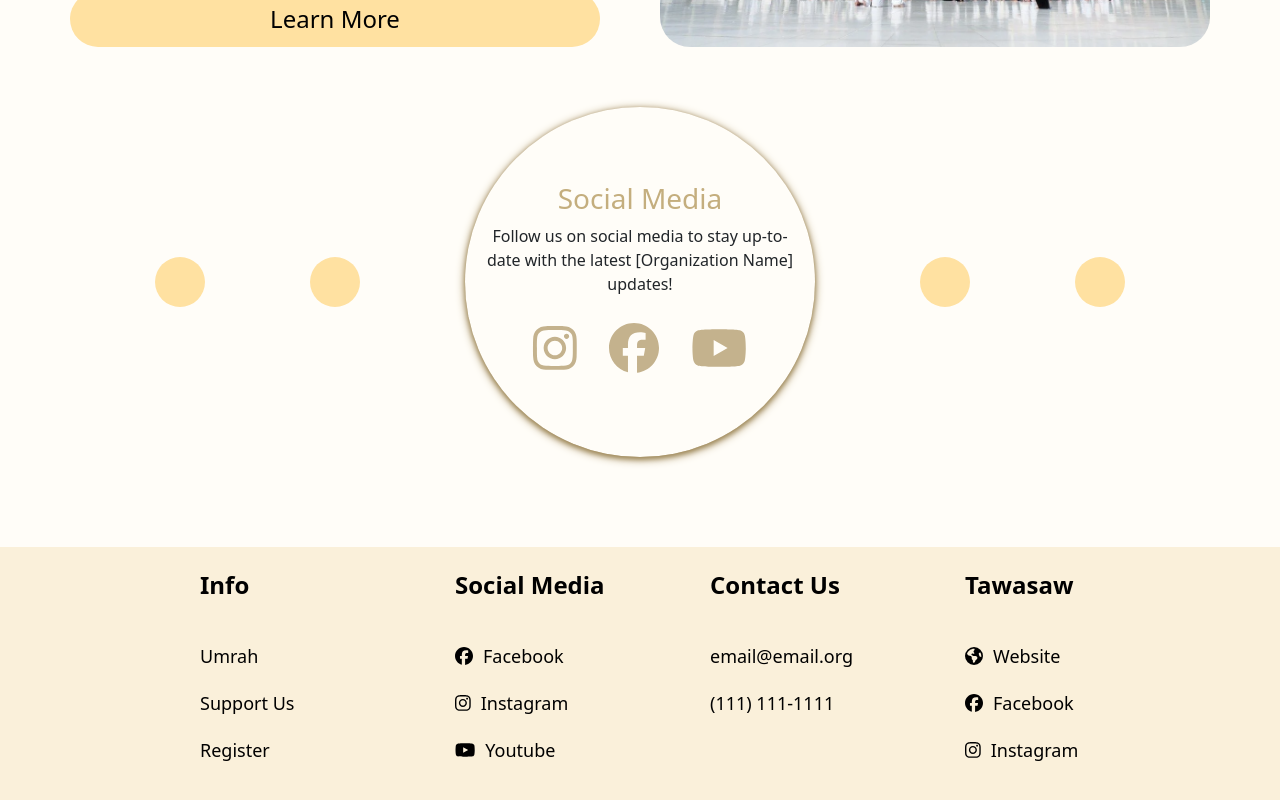
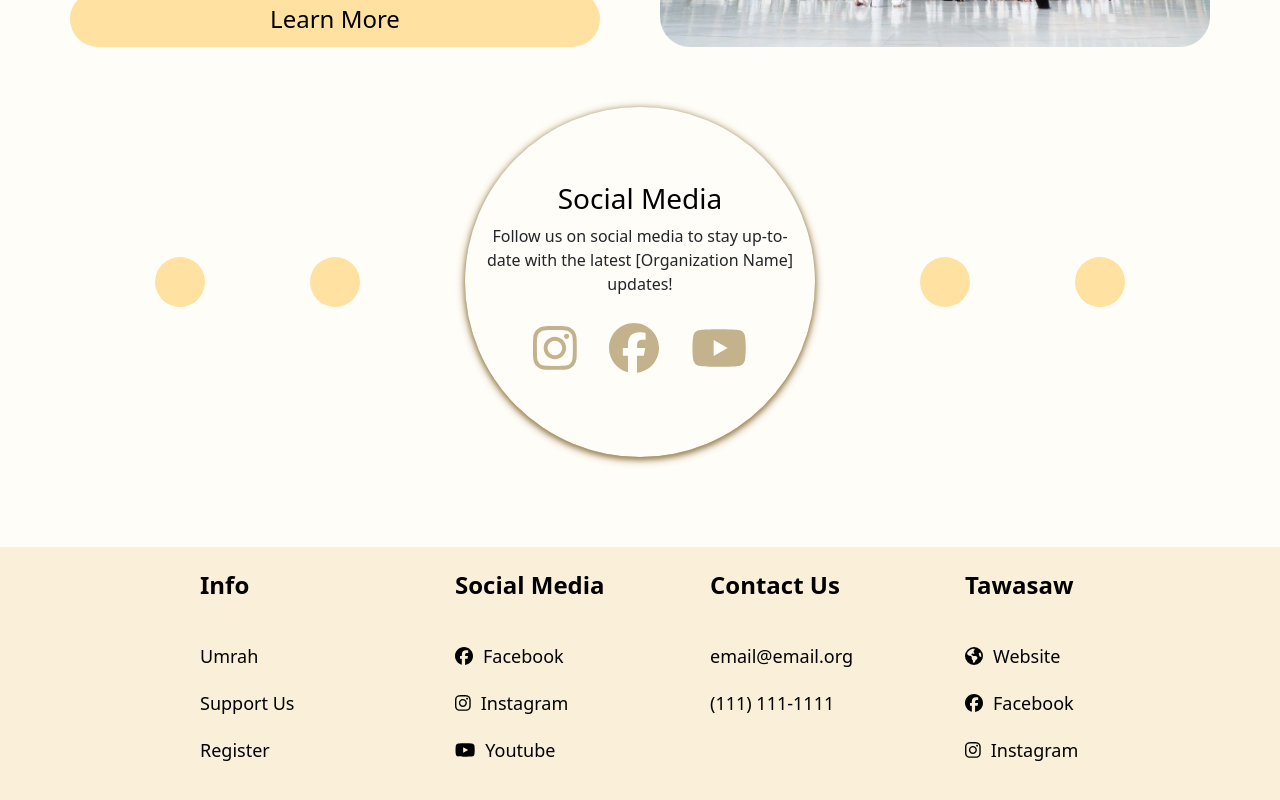
Before and after one commit to yousefh409/umrah-wesite, a React (Create React App) app: page / in a window 1280 px wide. Shown: the part 1763-2563 px from the top of the page. Built offline with nearby package versions, Linux system fonts and the light colour scheme.

Commit message:
Update home.jsx

```diff
--- a/src/pages/home.jsx
+++ b/src/pages/home.jsx
@@ -55,7 +55,7 @@ export const Home = () => (
                 {window.innerWidth > 768? <div className="decorationDot" />: <div />}
                 {window.innerWidth > 768? <div className="decorationDot" />: <div />}
                 <div className="homeCard">
-                    <h3 style={{color: "rgb(196, 174, 126)"}}>Social Media</h3>
+                    <h3 style={{color: "black"}}>Social Media</h3>
                     <div>Follow us on social media to stay up-to-date with the latest [Organization Name] updates!</div>
                     <div className="socialMediaRow">
                         <a href='/umrah'>
```
